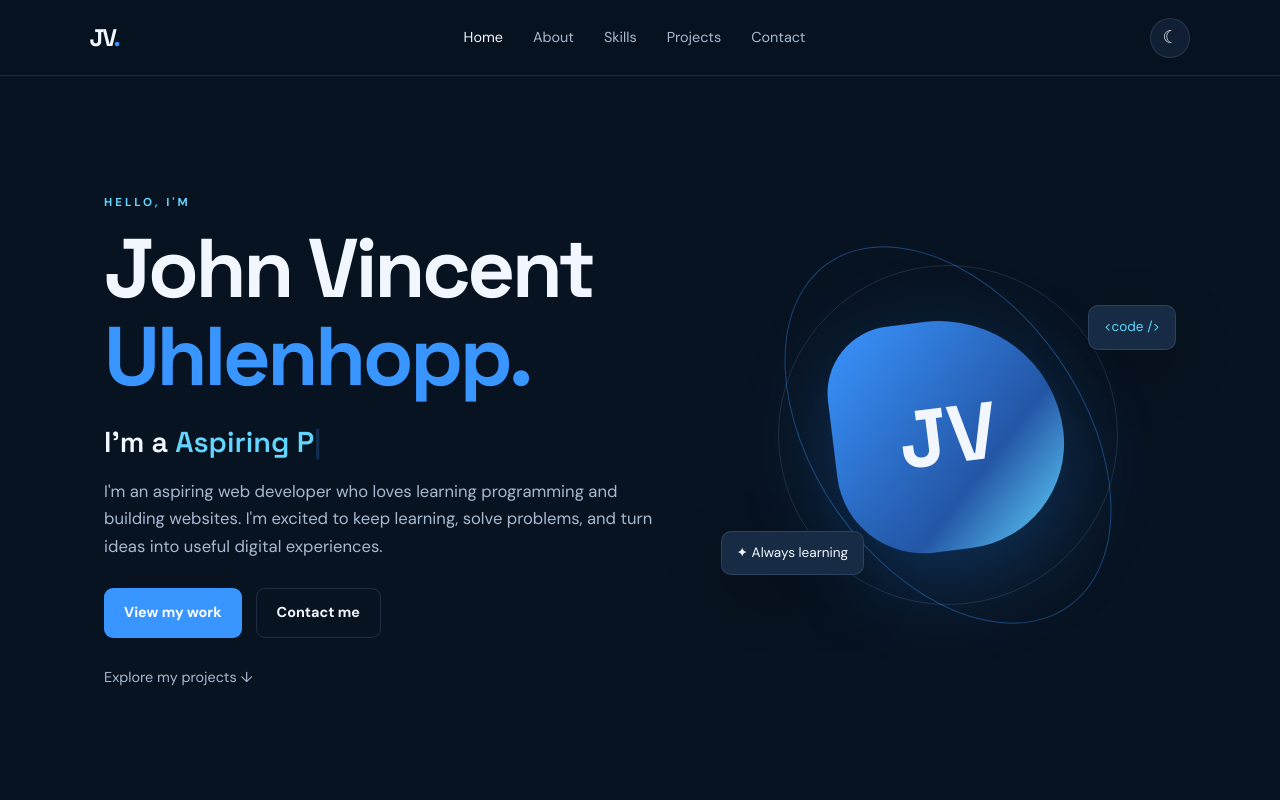
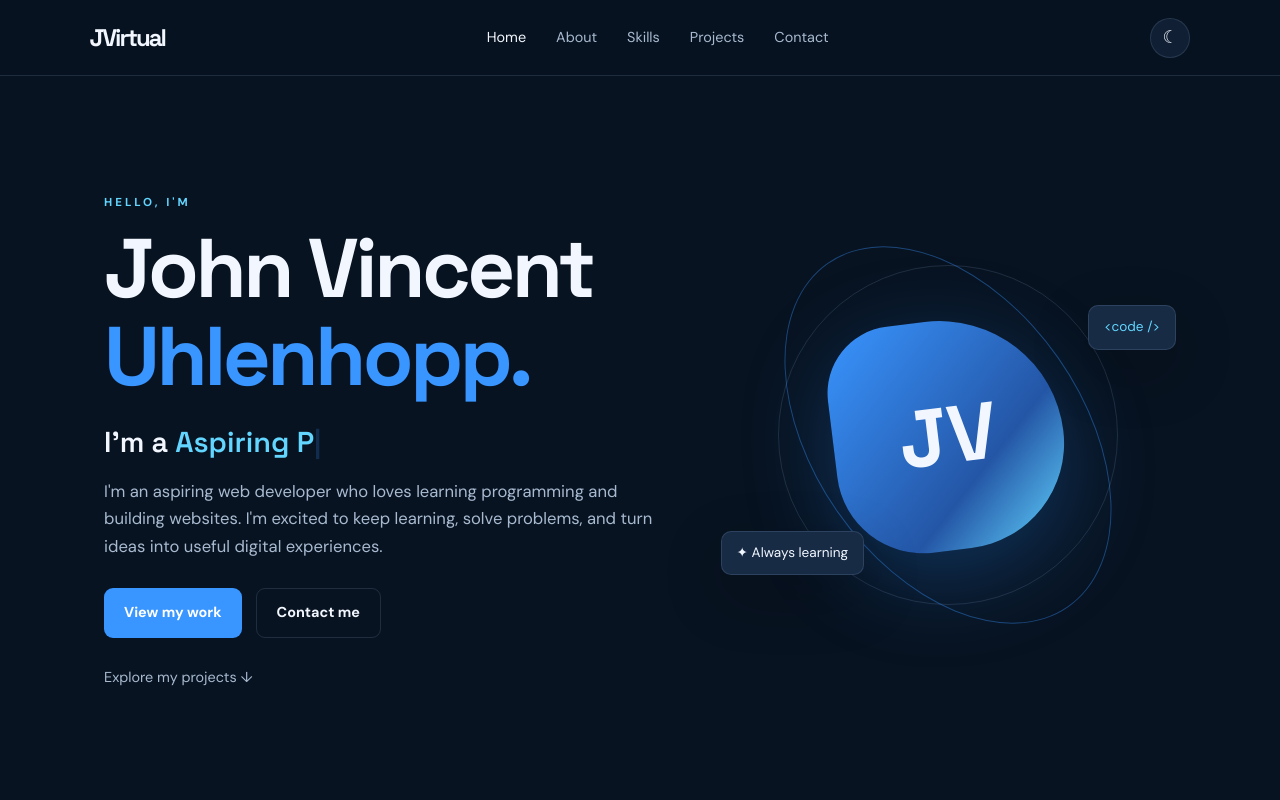
Before and after one commit to jVirtual29/my-first-portfolio, a plain HTML site: page index.html in a window 1280 px wide. Shown: the top 800 px of the page. Drawn offline with Linux system fonts and the light colour scheme.

Commit message:
index.html

```diff
--- a/index.html
+++ b/index.html
@@ -13,7 +13,7 @@
 </head>
 <body>
   <header class="site-header">
-    <a class="logo" href="#home" aria-label="John Vincent home">JV<span>.</span></a>
+    <a class="logo" href="#home" aria-label="John Vincent home">JVirtual</a>
     <button class="menu-toggle" id="menu-toggle" aria-label="Open navigation" aria-expanded="false">☰</button>
     <nav id="nav" aria-label="Main navigation">
       <a href="#home" class="nav-link active">Home</a>
```
